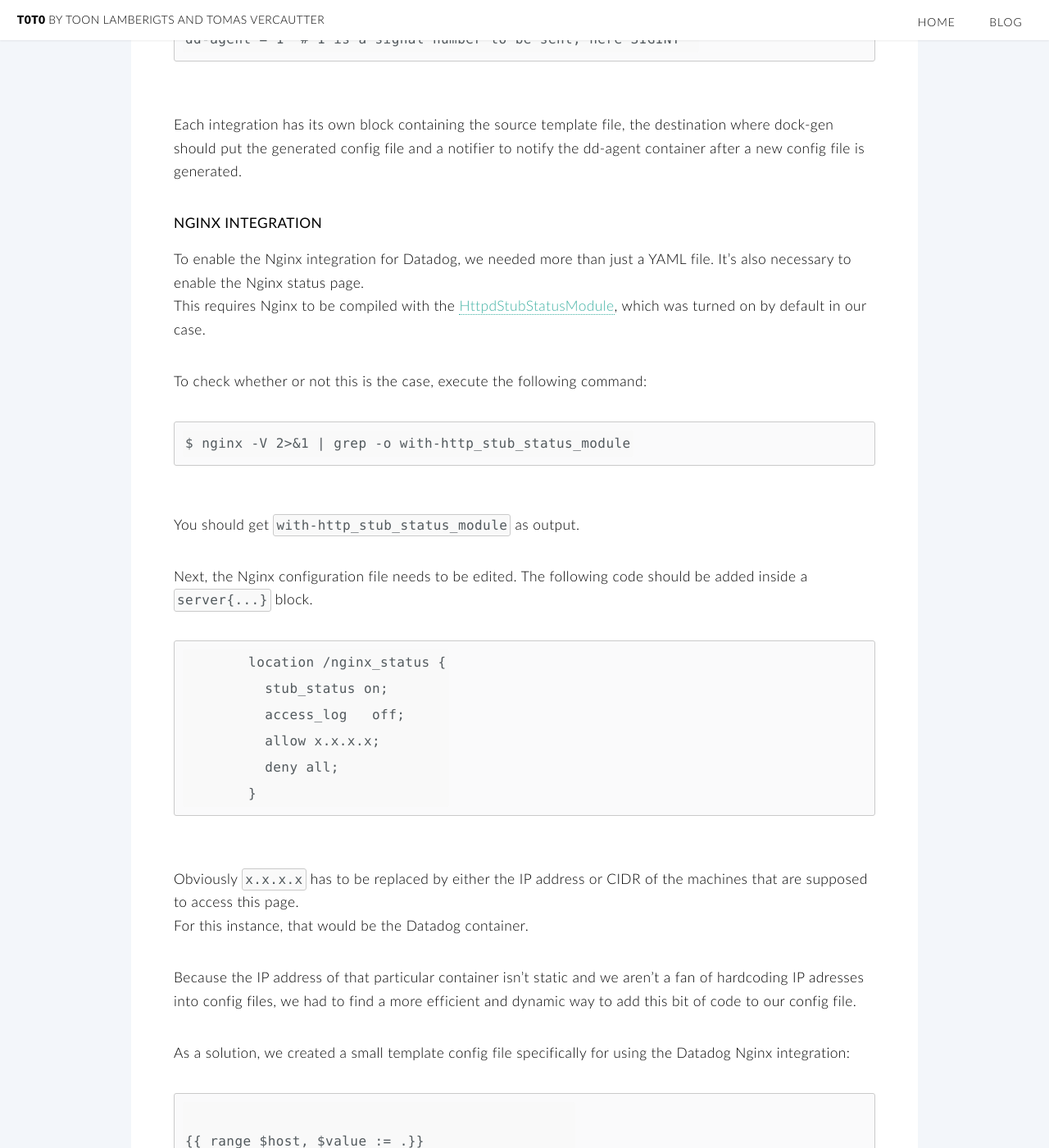
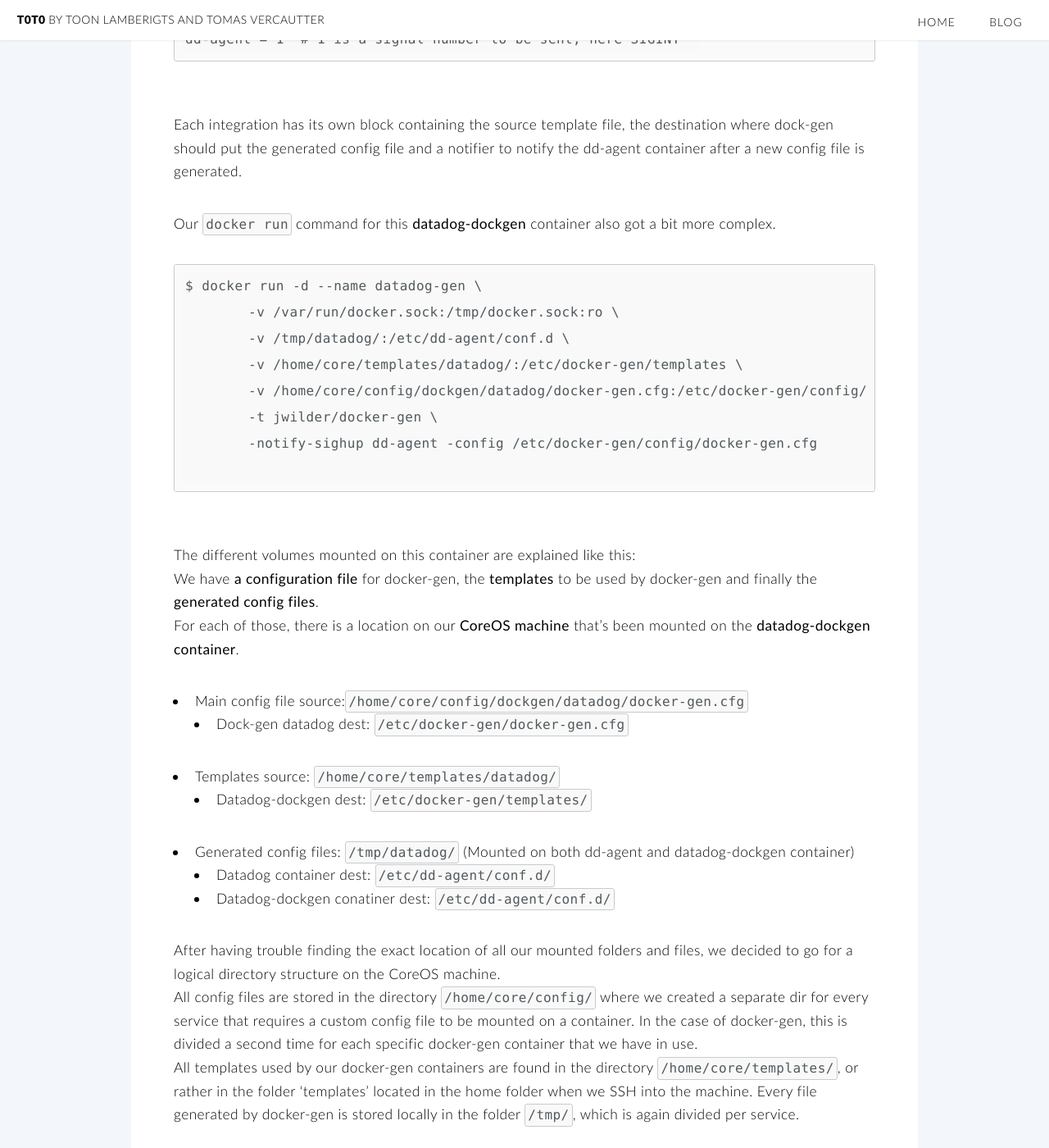
Before and after one commit to t0t0/t0t0.github.io, a Jekyll site: the page built from _posts/2016-3-4-stage-week3:datadog-auto-management-with-dock-gen.md, in a window 1280 px wide and 1400 px high, scrolled down 3526 px. Shown: the whole window at 82% size. Built offline with Jekyll 4.4.1, drawn with Linux system fonts in a browser that asks for light colours.

Commit message:
css fix for code blocks in lists + docker-gen run explanation in blog post 3

````diff
--- a/_posts/2016-3-4-stage-week3:datadog-auto-management-with-dock-gen.md
+++ b/_posts/2016-3-4-stage-week3:datadog-auto-management-with-dock-gen.md
@@ -97,6 +97,51 @@
 
 Each integration has its own block containing the source template file, the destination where dock-gen should put the generated config file and a notifier to notify the dd-agent container after a new config file is generated.
 
+Our `docker run` command for this **datadog-dockgen** container also got a bit more complex.
+
+```bash
+$ docker run -d --name datadog-gen \
+	-v /var/run/docker.sock:/tmp/docker.sock:ro \
+	-v /tmp/datadog/:/etc/dd-agent/conf.d \
+	-v /home/core/templates/datadog/:/etc/docker-gen/templates \
+	-v /home/core/config/dockgen/datadog/docker-gen.cfg:/etc/docker-gen/config/ \
+	-t jwilder/docker-gen \
+	-notify-sighup dd-agent -config /etc/docker-gen/config/docker-gen.cfg
+
+```
+<br />
+
+The different volumes mounted on this container are explained like this:
+We have **a configuration file** for docker-gen, the **templates** to be used by docker-gen and finally the **generated config files**.
+For each of those, there is a location on our **CoreOS machine** that's been mounted on the **datadog-dockgen container**.
+
+<ul class="default">
+ <li>Main config file source:<code class="highlighter-rouge">/home/core/config/dockgen/datadog/docker-gen.cfg</code>
+ 	<ul class="default">
+    	<li> Dock-gen datadog dest: <code class="highlighter-rouge">/etc/docker-gen/docker-gen.cfg</code></li>
+    </ul>
+ </li>
+ <li> Templates source: <code class="highlighter-rouge">/home/core/templates/datadog/</code>
+ 	<ul class="default">
+ 		<li> Datadog-dockgen dest: <code class="highlighter-rouge">/etc/docker-gen/templates/</code></li>
+ 	</ul>
+ </li>
+ <li> Generated config files: <code class="highlighter-rouge">/tmp/datadog/</code> (Mounted on both dd-agent and datadog-dockgen  container)
+ 	<ul class="default">
+ 		<li> Datadog container dest: <code class="highlighter-rouge">/etc/dd-agent/conf.d/</code></li>
+ 		<li> Datadog-dockgen conatiner dest: <code class="highlighter-rouge">/etc/dd-agent/conf.d/</code></li>
+ 	</ul>
+ </li>
+</ul>
+
+After having trouble finding the exact location of all our mounted folders and files, we decided to go for a logical directory structure on the CoreOS machine.
+All config files are stored in the directory `/home/core/config/` where we created a separate dir for every service that requires a custom config file to be mounted on a container. In the case of docker-gen, this is divided a second time for each specific docker-gen container that we have in use.
+All templates used by our docker-gen containers are found in the directory `/home/core/templates/`, or rather in the folder 'templates' located in the home folder when we SSH into the machine.
+Every file generated by docker-gen is stored locally in the folder `/tmp/`, which is again divided per service.
+
+
+
+
 #### **Nginx Integration**
 
 To enable the Nginx integration for Datadog, we needed more than just a YAML file. It's also necessary to enable the Nginx status page.
--- a/css/style.css
+++ b/css/style.css
@@ -1137,6 +1137,23 @@
   margin: 0px;
 }
 
+li code {
+  border: 1px solid #cacaca;
+  font: 16px Monaco,"Courier New","DejaVu Sans Mono","Bitstream Vera Sans Mono",monospace;
+  color: #52595d;
+  line-height: 1.6em;
+  -webkit-border-radius: 3px;
+  -moz-border-radius: 3px;
+  border-radius: 3px;
+  -moz-background-clip: padding;
+  -webkit-background-clip: padding-box;
+  background-clip: padding-box;
+  background-color: #f9f9f9;
+  padding: 0px 3px;
+  display: inline-block;
+  margin: 0px;
+}
+
 
 pre {
   border: 1px solid #cacaca;
````
